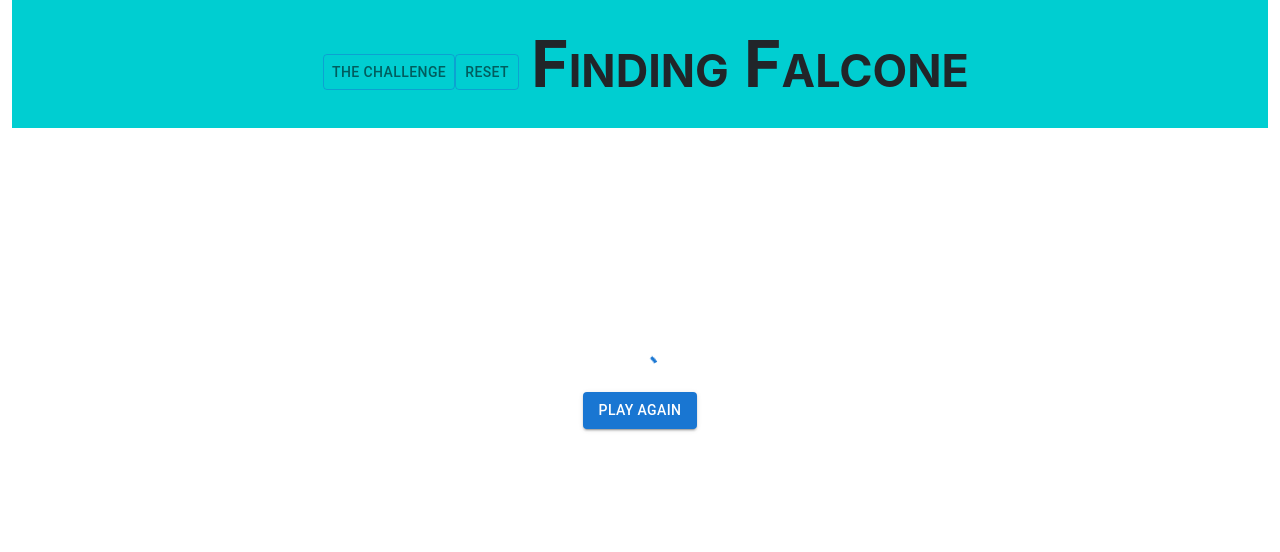
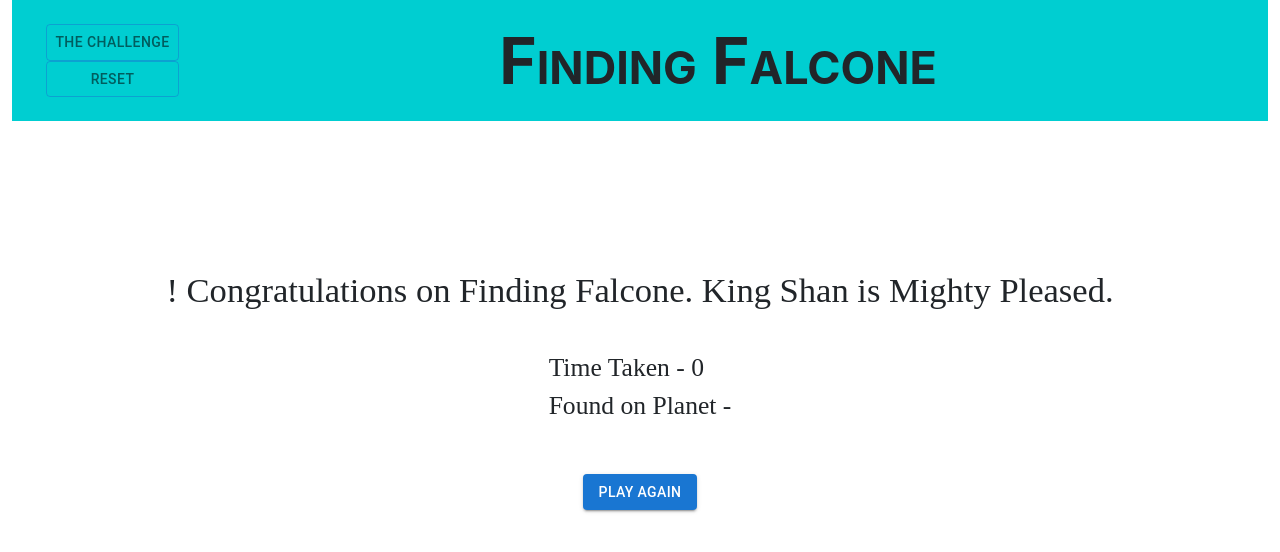
Before and after one commit to rupalisingh/finding_Falcone, a React (Create React App) app: page /Result in a window 1280 px wide. Shown: the top 552 px of the page. Built offline with nearby package versions, Linux system fonts and the light colour scheme; no server answers.

Commit message:
Final touchup in css

```diff
--- a/src/Components/Navbar.js
+++ b/src/Components/Navbar.js
@@ -2,16 +2,18 @@ import React from "react";
 import "../css/Navbar.css";
 import { Button } from "@mui/material";
 
+function Navbar() {
+  let url = window.location.href;
 
-function Navbar() {
   const Reset = () => {
-    window.location.reload()
-  }
+    window.location.reload();
+  };
+
   return (
     <>
       <div className="container-fluid nav_bg">
         <div className="navbar">
-          <div className="col-12 navbar">
+          <div className="navbar_content col-12">
             <nav className="navbar navbar-expand-lg navbar-light">
               <div className="container-fluid navbar" id="navbar-content">
                 <button
@@ -33,20 +35,25 @@ function Navbar() {
                     <li className="nav-item">
                       <Button
                         className="nav-link"
-                        variant = 'outlined'
+                        variant="outlined"
                         href="https://geektrust.sgp1.cdn.digitaloceanspaces.com/assets/v2/website/coding-challenges/Geektrust-UI-Problems1.pdf"
                       >
                         The Challenge
                       </Button>
                     </li>
                     <li className="nav-item">
-                      <Button
-                        className="nav-link"
-                        variant = 'outlined'
-                        onClick ={Reset}
-                      >
-                        Reset
-                      </Button>
+                      {console.log(url)}
+                      {url === "http://localhost:3000/Result" ? (
+                        <></>
+                      ) : (
+                        <Button
+                          className="nav-link"
+                          variant="outlined"
+                          onClick={Reset}
+                        >
+                          Reset
+                        </Button>
+                      )}
                     </li>
                   </ul>
                 </div>
--- a/src/Components/Result.js
+++ b/src/Components/Result.js
@@ -68,7 +68,7 @@ function Result() {
       <div className="Result-body">
         {console.log(Result)}
 
-        {Loading && Result[0] == null && Result[1] == undefined ? (
+        {Loading && Result[0] == null && Result[1] === undefined ? (
           <CircularProgress />
         ) : FinalResult ? (
           <>
--- a/src/css/Navbar.css
+++ b/src/css/Navbar.css
@@ -7,13 +7,26 @@
 
 }
 
+.navbar_content{
+    width: 100%;
+    display: flex;
+    justify-content: center;
+    align-items: center;
+}
+
 .MuiButton-root{
     margin-top: 2rem;
 }
 
 li.nav-item{
-    margin-top: 1rem;
+    /* margin-top: 1rem; */
     justify-content: space-around;
+    display: flex;
+    flex-direction: column;
+}
+
+ul.navbar-nav{
+    display: block;
 }
 
 .heading{
@@ -21,4 +34,5 @@ li.nav-item{
     font-variant-caps: petite-caps;
     font-weight: 700;
     text-align-last: center;
+    width : 84%;
   }
--- a/src/css/Result.css
+++ b/src/css/Result.css
@@ -2,10 +2,11 @@
     display: flex;
     flex-direction: column;
     align-items: center;
-    margin-top: 14rem;
+    margin-top: 5rem;
+    padding: 4rem;
 }
 .result-partone{
-    font-size: 2vw;
+    font-size: 2.7vw;
     font-family: cursive;
 }
 
@@ -13,7 +14,7 @@
     display: flex;
     flex-direction: column;
     margin-top: 2rem;
-    font-size: 1vw;
+    font-size: 2vw;
     font-family: cursive;
     margin-bottom : 3rem;
 }
```
